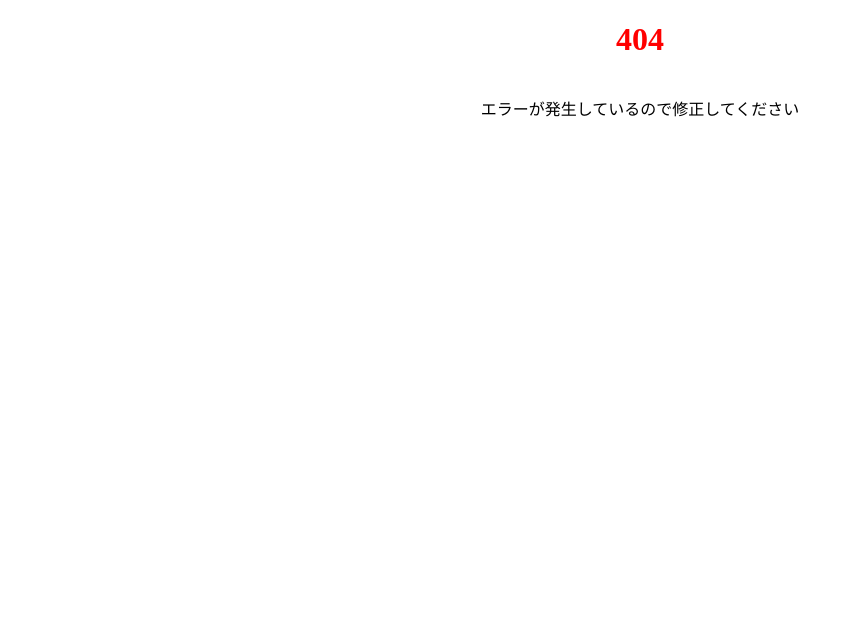
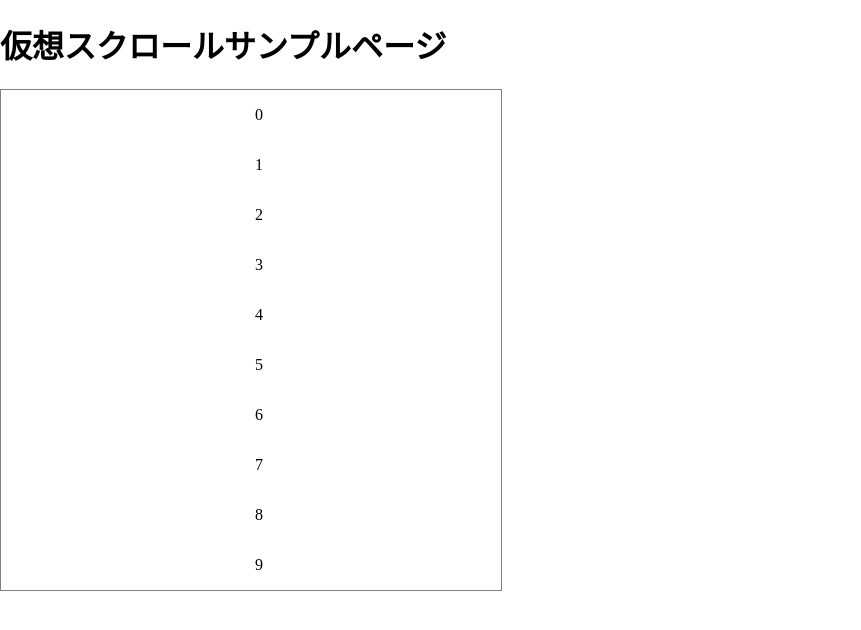
Before and after one commit to kimuniiii/My-Next-Apollo-GraphQL-App, a Next.js app: page /virtual-scroll in a window 1280 px wide. Before the commit this address had no page. Shown: the top 630 px of the page, without its empty margins (0-861 px from the left). Built offline with nearby package versions, Linux system fonts and the light colour scheme.

Commit message:
仮想スクロール実装完了

```diff
--- /dev/null
+++ b/src/hooks/useVirtualScroll.ts
@@ -0,0 +1,43 @@
+import { useCallback, useMemo, useState } from 'react';
+
+// 余白が発生しないように画面外に余分にアイテムを表示しておく
+const EXTRA_ITEM_COUNT = 3;
+
+type Args = {
+  containerHeight: number;
+  itemHeight: number;
+  items: number[];
+};
+
+type ReturnItems = {
+  startIndex: number;
+  handleScroll: React.UIEventHandler<HTMLDivElement>;
+  displayingItems: number[];
+};
+
+/**
+ * @概要 レンダリングするリストアイテムを制御する`Custom Hooks`
+ * @役割1 先頭に表示するリストアイテムのIndexの状態管理
+ * @役割2 表示するリストアイテムを計算するスクロールイベントハンドラーを返却する
+ * @役割3 表示するべきリストを返却する
+ */
+export const useVirtualScroll = ({ containerHeight, itemHeight, items }: Args): ReturnItems => {
+  const [startIndex, setStartIndex] = useState(0);
+  const maxDisplayCount = Math.floor(containerHeight / itemHeight + EXTRA_ITEM_COUNT);
+
+  const handleScroll: React.UIEventHandler<HTMLDivElement> = useCallback(
+    (e) => {
+      const { scrollTop } = e.currentTarget;
+      const nextStartIndex = Math.floor(scrollTop / itemHeight);
+      setStartIndex(nextStartIndex);
+    },
+    [itemHeight],
+  );
+
+  const displayingItems = useMemo(() => items.slice(startIndex, startIndex + maxDisplayCount), [
+    startIndex,
+    maxDisplayCount,
+  ]);
+
+  return { handleScroll, displayingItems, startIndex };
+};
--- /dev/null
+++ b/src/pages/virtual-scroll/index.tsx
@@ -0,0 +1,77 @@
+import { NextPage } from 'next';
+import Head from 'next/head';
+import { useVirtualScroll } from 'src/hooks/useVirtualScroll';
+
+/**
+ * @概要 仮想スクロールを理解するためのサンプルページ
+ * @説明 1階層目のdivはスクロールさせるための要素
+ * @説明 2階層目のdivは事前に計算したリスト全体の高さを持っておく
+ * @説明 3階層目のulがリスト要素です。この要素の配置を移動させることで、仮想スクロールを実現する
+ */
+const VirtualScrollPage: NextPage = () => {
+  const itemHeight = 50;
+  const containerHeight = 500;
+  const containerWidth = 500;
+
+  const arrayData = [...Array(100)].map((_, idx) => {
+    return idx;
+  });
+
+  const { displayingItems, handleScroll, startIndex } = useVirtualScroll({
+    containerHeight,
+    itemHeight,
+    items: arrayData,
+  });
+
+  return (
+    <>
+      <Head>
+        <title>仮想スクロールサンプルページ</title>
+      </Head>
+      <h1>仮想スクロールサンプルページ</h1>
+      <main
+        onScroll={handleScroll}
+        style={{
+          width: containerWidth,
+          height: containerHeight,
+          overflowY: 'scroll',
+          border: '1px solid gray',
+          position: 'relative',
+        }}
+      >
+        <div
+          style={{
+            height: arrayData.length * itemHeight,
+            position: 'absolute',
+            top: startIndex * itemHeight,
+            left: '50%',
+          }}
+        >
+          <ul
+            style={{
+              margin: 0,
+              padding: 0,
+              listStyle: 'none',
+            }}
+          >
+            {displayingItems.map((item) => (
+              <li
+                key={item}
+                style={{
+                  height: itemHeight,
+                  display: 'flex',
+                  justifyContent: 'center',
+                  alignItems: 'center',
+                }}
+              >
+                {item}
+              </li>
+            ))}
+          </ul>
+        </div>
+      </main>
+    </>
+  );
+};
+
+export default VirtualScrollPage;
```
